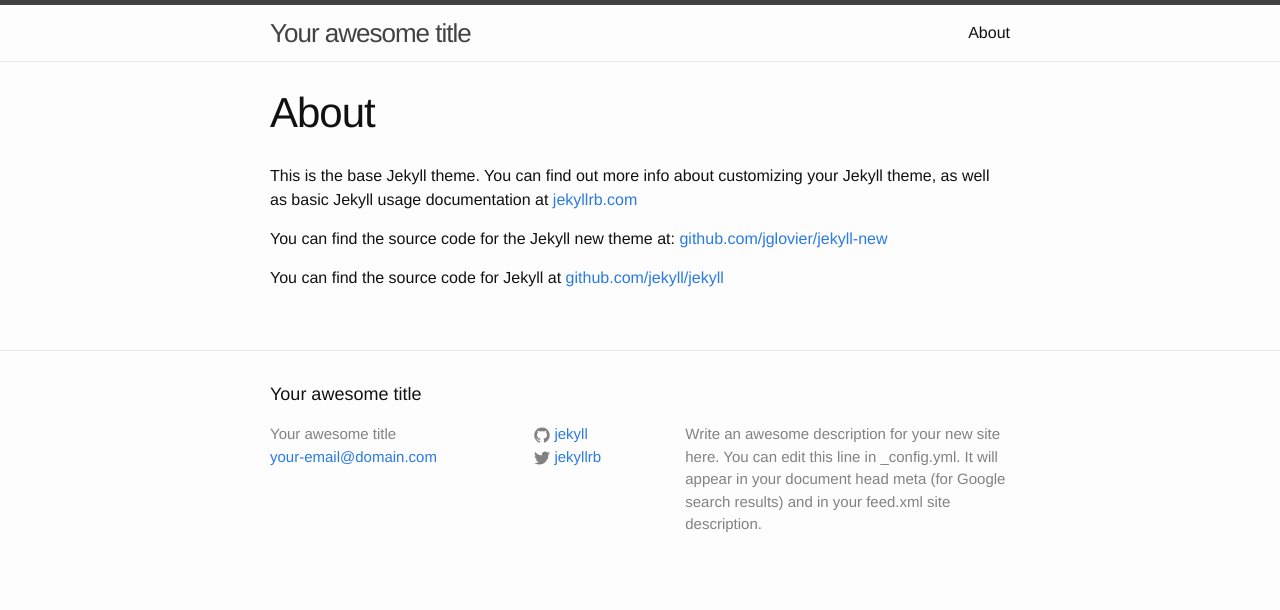
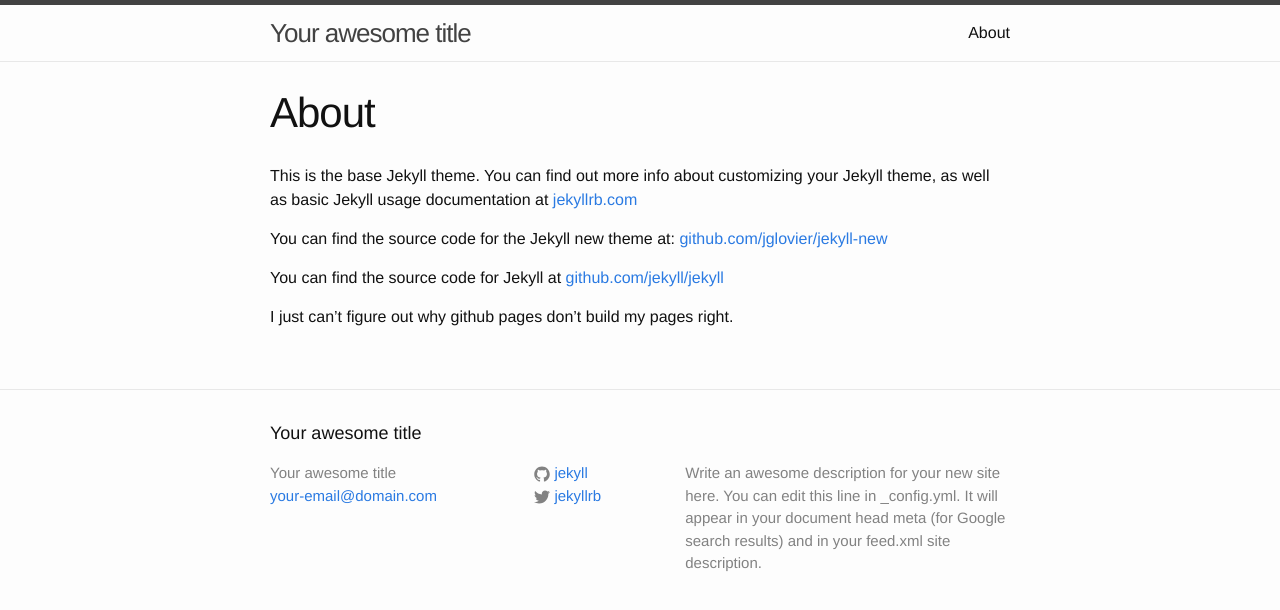
Before and after one commit to suheti/suhetiblog, a Jekyll site: the page built from about.md, in a window 1280 px wide. Shown: the top 610 px of the page. Built offline with Jekyll 4.4.1, drawn with Linux system fonts in a browser that asks for light colours.

Commit message:
trouble shooting

```diff
--- a/about.md
+++ b/about.md
@@ -9,3 +9,5 @@ This is the base Jekyll theme. You can find out more info about customizing your
 You can find the source code for the Jekyll new theme at: [github.com/jglovier/jekyll-new](https://github.com/jglovier/jekyll-new)
 
 You can find the source code for Jekyll at [github.com/jekyll/jekyll](https://github.com/jekyll/jekyll)
+
+I just can't figure out why github pages don't build my pages right.
```
